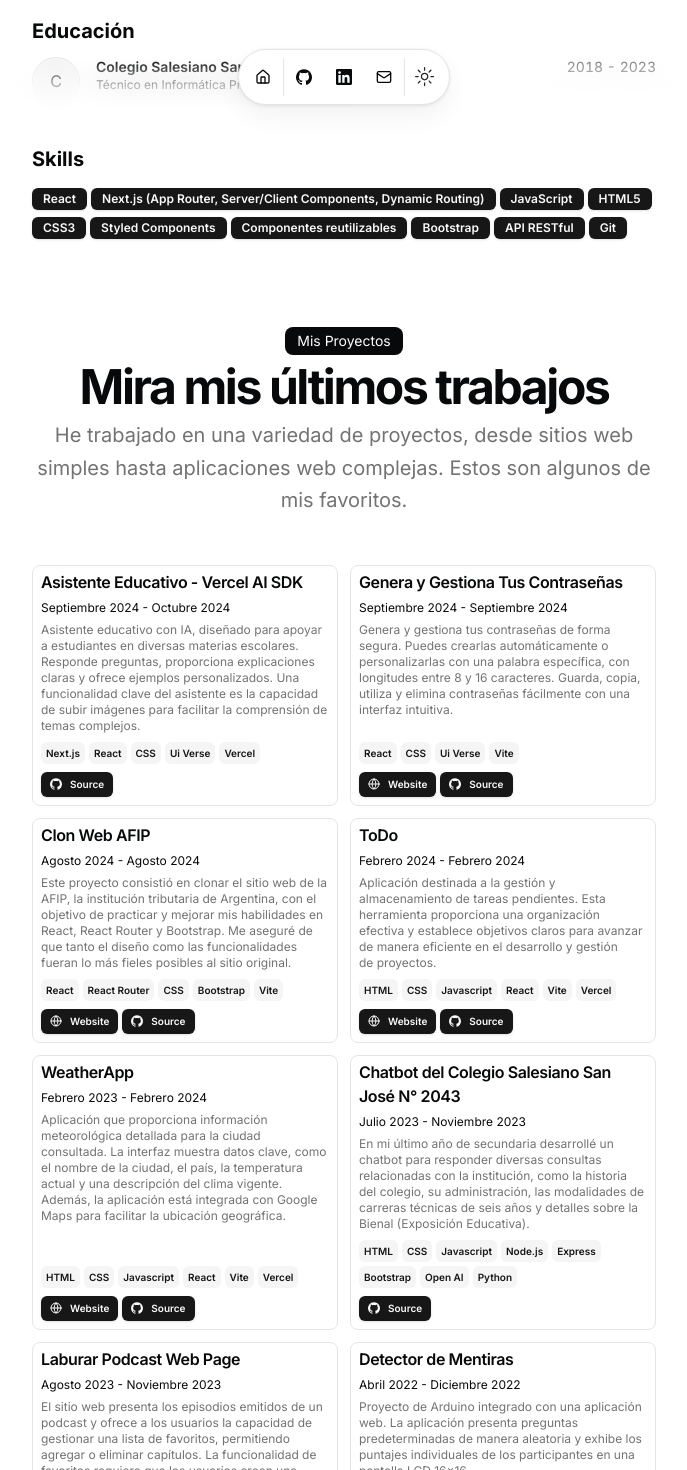
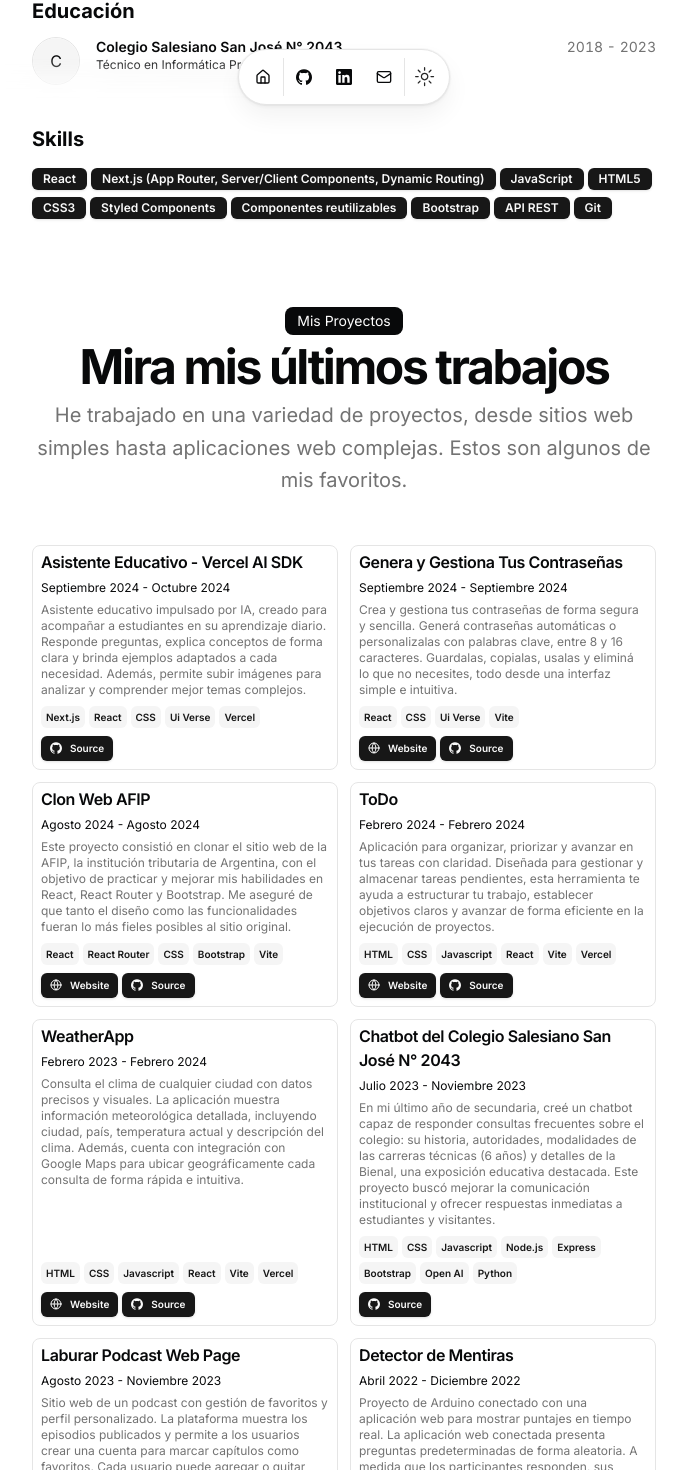
Before and after one commit to Benit0Trdlla/Portfolio, a Next.js app: page / in a window 1280 px wide. Shown: the part 679-2149 px from the top of the page, without its empty margins (296-983 px from the left). Built offline with nearby package versions, Linux system fonts and the light colour scheme.

Commit message:
New modified text with focus on ‘product-minded developer’.

```diff
--- a/src/data/resume.tsx
+++ b/src/data/resume.tsx
@@ -10,7 +10,7 @@
   description:
     "Desarrollador Frontend enfocado en crear interfaces modernas, eficientes y de alto rendimiento, utilizando mi conocimiento y mejores prácticas.",
   summary:
-    "Técnico Informático y Desarrollador Frontend con experiencia en HTML5, CSS3, JavaScript, React, Styled Components, Componentes reutilizables, Bootstrap y Next.js. Conocimientos sólidos en el desarrollo e integración de APIs RESTful, y utilizo Git para el control de versiones. Siempre abierto a aprender y adaptarme a nuevas tecnologías y entornos de desarrollo.",
+    "Técnico Informático y Desarrollador Frontend con experiencia en HTML5, CSS3, JavaScript, React, Styled Components, Componentes reutilizables, Bootstrap y Next.js. Conocimientos sólidos en el desarrollo e integración de APIs REST, y utilizo Git para el control de versiones. Siempre abierto a aprender y adaptarme a nuevas tecnologías y entornos de desarrollo.",
   avatarUrl: "/me.png",
   skills: [
     "React",
@@ -21,7 +21,7 @@
     "Styled Components",
     "Componentes reutilizables",
     "Bootstrap",
-    "API RESTful",
+    "API REST",
     // "NPM",
     "Git",
   ],
@@ -63,7 +63,7 @@
       logoUrl: "https://caribeensena.org/_assets/media/ea95eb4d8a32e4352ed2403a067facf8.png",
       start: "Marzo 2024",
       end: "Actualidad",
-      description: "● Desarrollo de la plataforma e-learning 'Caribe Enseña Learning', que ofrece cursos, talleres y diplomados.\n\n● Participación en la creación de una aplicación web progresiva (PWA) llamada ‘Proyecto Genius’. Aumento del acceso educativo en áreas con baja conectividad, gracias a la funcionalidad offline de la PWA.\n\n● Implementé y optimicé la experiencia de usuario (UX) y la interfaz de usuario (UI) de 'Proyecto Genius' y ‘Caribe Enseña Learning’. Reduciendo el tiempo de carga de la plataforma, lo que mejoró la retención de usuarios."
+      description: "● Desarrollo de la plataforma e-learning 'Caribe Enseña Learning', orientada a ofrecer cursos, talleres y diplomados con una navegación clara y accesible.\n\n● Participación en la creación de una aplicación web progresiva (PWA) llamada ‘Proyecto Genius’. Diseñada para ampliar el acceso educativo en zonas con baja conectividad, gracias a su funcionalidad offline.\n\n● Implementé y optimicé la UX/UI de 'Proyecto Genius' y ‘Caribe Enseña Learning’. Reduciendo el tiempo de carga de las plataformas, lo que mejoró la retención de usuarios."
     },
     {
       company: "Laboratorio Consultar SRL",
@@ -75,7 +75,7 @@
       start: "Mayo 2023",
       end: "Julio 2023",
       description:
-        "● Desarrollo del primer chatbot con IA de la empresa, reduciendo el tiempo de respuesta a las consultas de los clientes y automatizando las interacciones con el soporte.\n\n● Implementación de un sistema de agenda automatizado para la gestión de reuniones. Reduciendo la carga administrativa relacionada con la gestión de reuniones.\n\n● Desarrollo de una aplicación que automatizó el traslado de facturas a hojas de Excel, reduciendo y evitando errores manuales en el proceso de recopilación y transferencia de datos. Aumentando la eficiencia operativa, permitiendo al equipo enfocarse en tareas de mayor valor.",
+        "● Desarrollo del primer chatbot con IA de la empresa, utilizando la API de OpenAI y documentos técnicos propios. Automatizando respuestas a consultas frecuentes y reduciendo significativamente los tiempos de atención al cliente.\n\n● Implementación de un sistema de agenda automatizado, incluido en el propio chatbot, para la gestión de reuniones. Disminuyendo la carga administrativa.\n\n● Desarrollo de una aplicación para automatizar la exportación de facturas a Excel, eliminando errores manuales y aumentando la eficiencia operativa, lo que permitió al equipo enfocarse en tareas de mayor valor.",
     },
   ],
   education: [
@@ -95,7 +95,7 @@
       dates: "Septiembre 2024 - Octubre 2024",
       active: true,
       description:
-        "Asistente educativo con IA, diseñado para apoyar a estudiantes en diversas materias escolares. Responde preguntas, proporciona explicaciones claras y ofrece ejemplos personalizados. Una funcionalidad clave del asistente es la capacidad de subir imágenes para facilitar la comprensión de temas complejos.",
+        "Asistente educativo impulsado por IA, creado para acompañar a estudiantes en su aprendizaje diario. Responde preguntas, explica conceptos de forma clara y brinda ejemplos adaptados a cada necesidad. Además, permite subir imágenes para analizar y comprender mejor temas complejos.",
       technologies: [
         "Next.js",
         "React",
@@ -117,7 +117,7 @@
       dates: "Septiembre 2024 - Septiembre 2024",
       active: true,
       description:
-        "Genera y gestiona tus contraseñas de forma segura. Puedes crearlas automáticamente o personalizarlas con una palabra específica, con longitudes entre 8 y 16 caracteres. Guarda, copia, utiliza y elimina contraseñas fácilmente con una interfaz intuitiva.",
+        "Crea y gestiona tus contraseñas de forma segura y sencilla. Generá contraseñas automáticas o personalizalas con palabras clave, entre 8 y 16 caracteres. Guardalas, copialas, usalas y eliminá lo que no necesites, todo desde una interfaz simple e intuitiva.",
       technologies: [
         "React",
         "CSS",
@@ -222,7 +222,7 @@
       dates: "Febrero 2024 - Febrero 2024",
       active: true,
       description:
-        "Aplicación destinada a la gestión y almacenamiento de tareas pendientes. Esta herramienta proporciona una organización efectiva y establece objetivos claros para avanzar de manera eficiente en el desarrollo y gestión de proyectos.",
+        "Aplicación para organizar, priorizar y avanzar en tus tareas con claridad. Diseñada para gestionar y almacenar tareas pendientes, esta herramienta te ayuda a estructurar tu trabajo, establecer objetivos claros y avanzar de forma eficiente en la ejecución de proyectos.",
       technologies: [
         "HTML",
         "CSS",
@@ -251,7 +251,7 @@
       dates: "Febrero 2023 - Febrero 2024",
       active: true,
       description:
-        "Aplicación que proporciona información meteorológica detallada para la ciudad consultada. La interfaz muestra datos clave, como el nombre de la ciudad, el país, la temperatura actual y una descripción del clima vigente. Además, la aplicación está integrada con Google Maps para facilitar la ubicación geográfica.",
+        "Consulta el clima de cualquier ciudad con datos precisos y visuales. La aplicación muestra información meteorológica detallada, incluyendo ciudad, país, temperatura actual y descripción del clima. Además, cuenta con integración con Google Maps para ubicar geográficamente cada consulta de forma rápida e intuitiva.",
       technologies: [
         "HTML",
         "CSS",
@@ -303,7 +303,7 @@
       dates: "Julio 2023 - Noviembre 2023",
       active: true,
       description:
-        "En mi último año de secundaria desarrollé un chatbot para responder diversas consultas relacionadas con la institución, como la historia del colegio, su administración, las modalidades de carreras técnicas de seis años y detalles sobre la Bienal (Exposición Educativa).",
+        "En mi último año de secundaria, creé un chatbot capaz de responder consultas frecuentes sobre el colegio: su historia, autoridades, modalidades de las carreras técnicas (6 años) y detalles de la Bienal, una exposición educativa destacada. Este proyecto buscó mejorar la comunicación institucional y ofrecer respuestas inmediatas a estudiantes y visitantes.",
       technologies: [
         "HTML",
         "CSS",
@@ -328,7 +328,7 @@
       dates: "Agosto 2023 - Noviembre 2023",
       active: true,
       description:
-        "El sitio web presenta los episodios emitidos de un podcast y ofrece a los usuarios la capacidad de gestionar una lista de favoritos, permitiendo agregar o eliminar capítulos. La funcionalidad de favoritos requiere que los usuarios creen una cuenta, que incluye la opción de personalizar la imagen de perfil.",
+        "Sitio web de un podcast con gestión de favoritos y perfil personalizado. La plataforma muestra los episodios publicados y permite a los usuarios crear una cuenta para marcar capítulos como favoritos. Cada usuario puede agregar o quitar episodios de su lista personal y personalizar su perfil, incluyendo la imagen de avatar.",
       technologies: [
         "HTML",
         "Javascript",
@@ -353,7 +353,7 @@
       dates: "Abril 2022 - Diciembre 2022",
       active: true,
       description:
-        "Proyecto de Arduino integrado con una aplicación web. La aplicación presenta preguntas predeterminadas de manera aleatoria y exhibe los puntajes individuales de los participantes en una pantalla LCD 16x16.",
+        "Proyecto de Arduino conectado con una aplicación web para mostrar puntajes en tiempo real. La aplicación web conectada presenta preguntas predeterminadas de forma aleatoria. A medida que los participantes responden, sus puntajes individuales se muestran en una pantalla LCD 16x2, generando una experiencia dinámica.",
       technologies: [
         "HTML",
         "Javascript",
```
